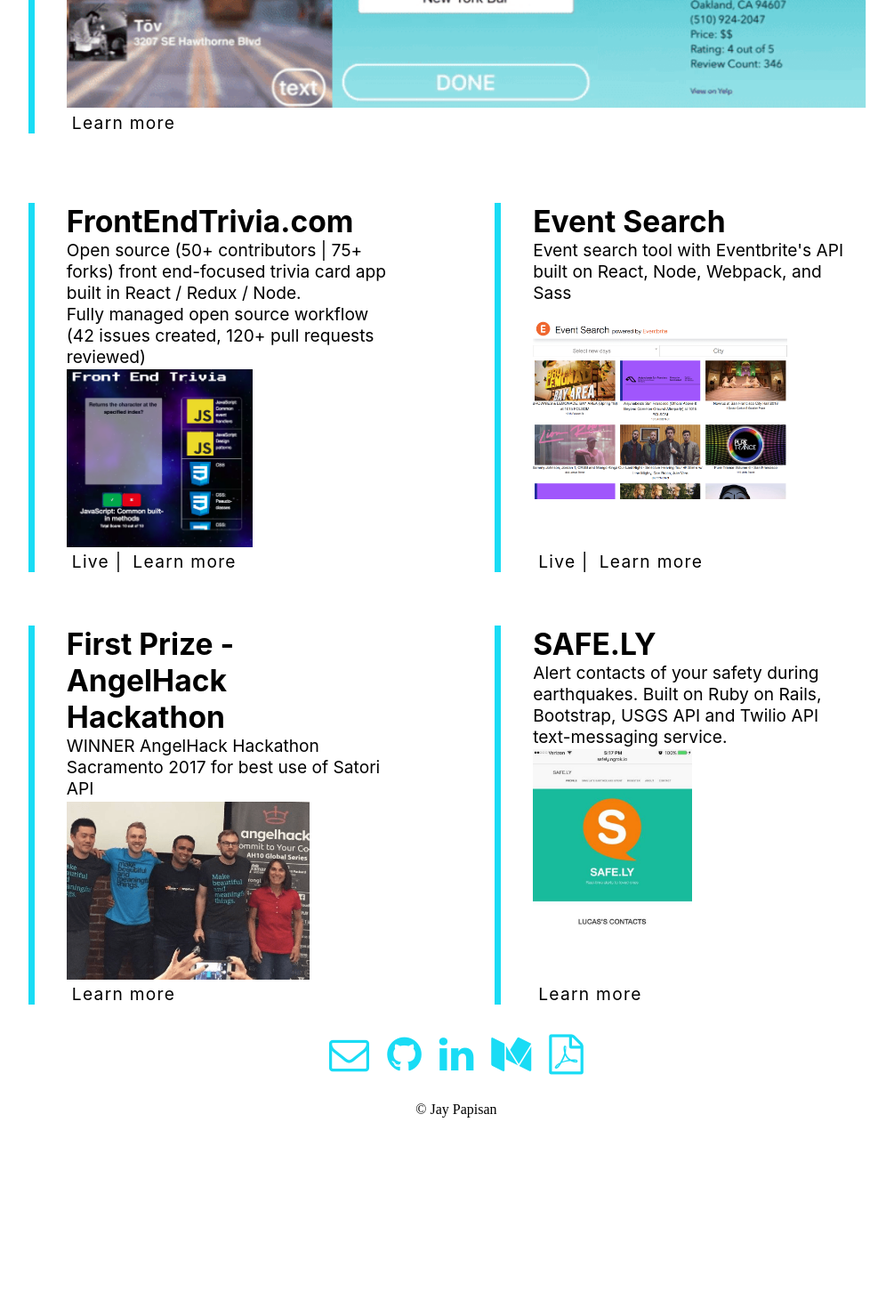
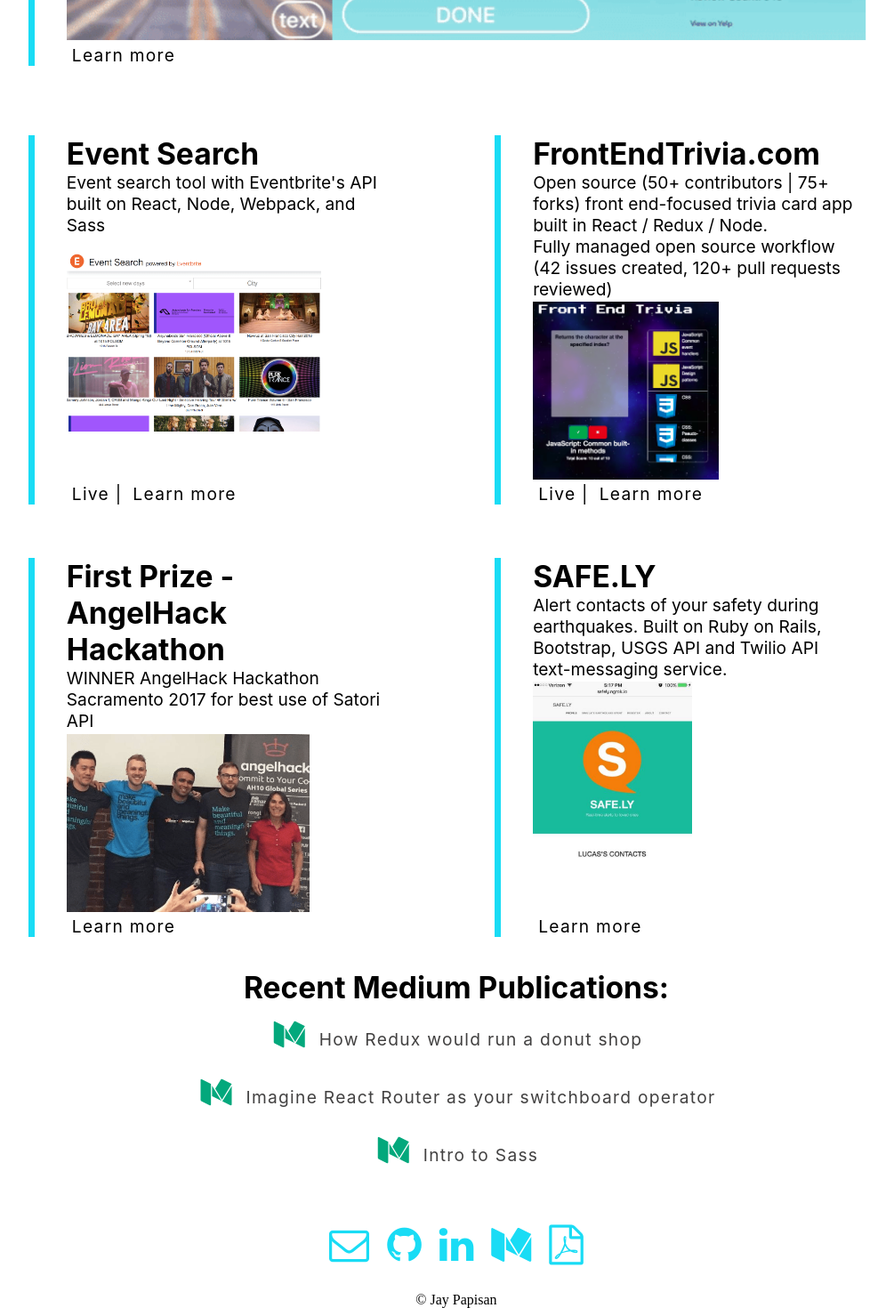
Before and after one commit to papistan/new-portfolio, a React (Create React App) app: page / in a window 1280 px wide. Shown: the part 1693-3163 px from the top of the page at 89% size, without its empty margins (127-1132 px from the left). Before the commit the page ends 2949 px from the top, so only its background shows below. Built offline with nearby package versions, Linux system fonts and the light colour scheme; some icons are missing.

Commit message:
Adds prettier, husky and lintstaged + Add medium links and formats skills icons

```diff
--- a/src/App.css
+++ b/src/App.css
@@ -1,8 +1,8 @@
-body, html {
+body,
+html {
   height: 100%;
   margin: 0;
   padding: 0;
-
 }
 
 #root {
@@ -39,22 +39,22 @@
 
 a {
   color: white;
-  text-decoration: none
+  text-decoration: none;
 }
 
 .App-header--icon {
   color: #fff;
   cursor: pointer;
   margin: 15px 10px;
-  transition: font-size .4s ease;
+  transition: font-size 0.4s ease;
 }
 
 .App-header--icon.fa {
-  font-size: 45px
+  font-size: 45px;
 }
 
 .App-header--icon:hover {
-  color:  #19dcf5;
+  color: #19dcf5;
   font-size: 65px;
 }
 
@@ -77,14 +77,15 @@
 
 .Portfolio-down-arrow {
   bottom: 50px;
-  cursor: pointer
+  cursor: pointer;
 }
 
 .Typist {
   display: inline-block;
   font-size: 58px;
   color: white;
-  font-family: -apple-system, BlinkMacSystemFont, 'Segoe UI', Roboto, Oxygen, Ubuntu, Cantarell, 'Open Sans', 'Helvetica Neue', sans-serif
+  font-family: -apple-system, BlinkMacSystemFont, "Segoe UI", Roboto, Oxygen,
+    Ubuntu, Cantarell, "Open Sans", "Helvetica Neue", sans-serif;
 }
 
 .App-title {
@@ -97,10 +98,13 @@
 }
 
 @keyframes App-header--icon {
-  from { transform: rotate(0deg); }
-  to { transform: rotate(360deg); }
+  from {
+    transform: rotate(0deg);
   }
-
+  to {
+    transform: rotate(360deg);
+  }
+}
 
 /* Skills  */
 .skills-background {
@@ -113,11 +117,16 @@
 
 .skills-highlight {
   /* must be <a> tag */
-  transition: background-size .4s ease;
-  background: linear-gradient(to bottom, transparent 62%, rgba(0, 0, 0, 0.486) 0) center left/0% 75% no-repeat;
+  transition: background-size 0.4s ease;
+  background: linear-gradient(
+      to bottom,
+      transparent 62%,
+      rgba(0, 0, 0, 0.486) 0
+    )
+    center left/0% 75% no-repeat;
   padding: 0 6px 2px 6px;
   cursor: pointer;
-  letter-spacing: .08rem;
+  letter-spacing: 0.08rem;
 }
 
 .skills-highlight:hover {
@@ -137,8 +146,6 @@
   display: -webkit-flex;
   display: flex;
   flex-wrap: wrap;
-  display: flex;
-  flex-wrap: wrap;
   margin-top: 1%;
 }
 .skills-icon {
@@ -146,23 +153,48 @@
   flex: 1;
   font-size: 110px;
   margin-top: 1%;
-  -webkit-flex: 1 1 30%;
 }
 
 /* Portfolio */
 
 .black-text {
   color: black;
-  font-family: -apple-system, BlinkMacSystemFont, 'Segoe UI', Roboto, Oxygen, Ubuntu, Cantarell, 'Open Sans', 'Helvetica Neue', sans-serif;
+  font-family: -apple-system, BlinkMacSystemFont, "Segoe UI", Roboto, Oxygen,
+    Ubuntu, Cantarell, "Open Sans", "Helvetica Neue", sans-serif;
   font-size: 3em;
 }
+
+.grey-text {
+  color: #424141;
+  font-family: -apple-system, BlinkMacSystemFont, "Segoe UI", Roboto, Oxygen,
+    Ubuntu, Cantarell, "Open Sans", "Helvetica Neue", sans-serif;
+  font-size: 1em;
+}
+
+.App-header--icon3 {
+  color: #03a87c;
+  cursor: pointer;
+  margin: 15px 10px;
+  transition: font-size 0.4s ease;
+}
+
+.App-header--icon3.fa {
+  font-size: 35px;
+}
+
+.App-header--icon3:hover {
+  color: black;
+  font-size: 45px;
+}
+
 .highlight {
   /* must be <a> tag */
-  transition: background-size .4s ease;
-  background: linear-gradient(to bottom, transparent 62%, #19dcf5 0) center left/0% 75% no-repeat;
+  transition: background-size 0.4s ease;
+  background: linear-gradient(to bottom, transparent 62%, #19dcf5 0) center
+    left/0% 75% no-repeat;
   padding: 0 6px 2px 6px;
   cursor: pointer;
-  letter-spacing: .08rem;
+  letter-spacing: 0.08rem;
 }
 
 .highlight:hover {
@@ -221,7 +253,7 @@
 }
 
 .portfolio-title {
-  padding-top: 7%;
+  padding-top: 3%;
   padding-left: 3%;
   padding-right: 3%;
 }
@@ -273,7 +305,6 @@
   max-width: 400px;
 }
 .links {
-
   font-size: 0.4em;
   bottom: 0;
 }
@@ -283,20 +314,18 @@
   justify-content: center;
 }
 
-
-
 .App-header--icon2 {
   color: #19dcf5;
   cursor: pointer;
   margin: 15px 10px;
-  transition: font-size .4s ease;
+  transition: font-size 0.4s ease;
 }
 
 .App-header--icon2.fa {
-  font-size: 45px
+  font-size: 45px;
 }
 
 .App-header--icon2:hover {
-  color:  black;
+  color: black;
   font-size: 65px;
 }
--- a/src/portfolio.js
+++ b/src/portfolio.js
@@ -1,85 +1,230 @@
-import React,{ Component } from 'react';
-
+import React, { Component } from "react";
 
 class Portfolio extends Component {
-
   render() {
     return (
       <div className="portfolio-title">
         <div>
-                    <a className="highlight black-text"><strong>Portfolio</strong></a>
+          <a className="highlight black-text">
+            <strong>Portfolio</strong>
+          </a>
         </div>
         <div className="section">
           <div className="title-items black-text">
             <h2>Scoutr</h2>
-                        <p>A tinder-style swipe card app to explore locations by neighborhood, build lists and share with friends. <br/>Built on React Native / Ruby on Rails with Yelp API. </p>
+            <p>
+              A tinder-style swipe card app to explore locations by
+              neighborhood, build lists and share with friends. <br />Built on
+              React Native / Ruby on Rails with Yelp API.{" "}
+            </p>
           </div>
           <div className="gifs">
-                        <span><img src="scoutr.png" alt="login"/></span>
+            <span>
+              <img src="scoutr.png" alt="login" />
+            </span>
           </div>
           <div className="links">
-                        <a className="highlight black-text" href="https://github.com/papistan/Scoutr/blob/master/README.md" target="_blank" rel="noopener noreferrer">Learn more</a>
+            <a
+              className="highlight black-text"
+              href="https://github.com/papistan/Scoutr/blob/master/README.md"
+              target="_blank"
+              rel="noopener noreferrer"
+            >
+              Learn more
+            </a>
           </div>
         </div>
-            <br/>
+        <br />
         <div className="smaller-projects">
           <div className="section2">
             <div className="title-items black-text">
-                            <h2>FrontEndTrivia.com</h2>
-                            <p>Open source (50+ contributors | 75+ forks) front end-focused trivia card app built in React / Redux / Node. <br/>Fully managed open source workflow (42 issues created, 120+ pull requests reviewed) </p>
+              <h2>Event Search</h2>
+              <p>
+                Event search tool with Eventbrite's API built on React, Node,
+                Webpack, and Sass{" "}
+              </p>
             </div>
             <div className="gifs">
-                            <span><img src="frontendtrivia.png" alt="front end trivia"/></span>
+              <span>
+                <img src="event.png" alt="event brite" />
+              </span>
             </div>
             <div className="links">
-                            <span><a className="highlight black-text" href="http://www.frontendtrivia.com" target="_blank" rel="noopener noreferrer">Live |</a>
-                            <a className="highlight black-text" href="https://github.com/papistan/FrontEndTrivia" target="_blank" rel="noopener noreferrer">Learn more</a></span>
+              <span>
+                <a
+                  className="highlight black-text"
+                  href="https://radiant-savannah-62825.herokuapp.com/"
+                  target="_blank"
+                  rel="noopener noreferrer"
+                >
+                  Live |
+                </a>
+                <a
+                  className="highlight black-text"
+                  href="https://github.com/papistan/eventbrite"
+                  target="_blank"
+                  rel="noopener noreferrer"
+                >
+                  Learn more
+                </a>
+              </span>
             </div>
           </div>
-                <br/>
+          <br />
           <div className="section2">
             <div className="title-items black-text">
-                            <h2>Event Search</h2>
-                            <p>Event search tool with Eventbrite's API built on React, Node, Webpack, and Sass </p>
+              <h2>FrontEndTrivia.com</h2>
+              <p>
+                Open source (50+ contributors | 75+ forks) front end-focused
+                trivia card app built in React / Redux / Node. <br />Fully
+                managed open source workflow (42 issues created, 120+ pull
+                requests reviewed){" "}
+              </p>
             </div>
             <div className="gifs">
-                            <span><img src="event.png" alt="event brite"/></span>
+              <span>
+                <img src="frontendtrivia.png" alt="front end trivia" />
+              </span>
             </div>
             <div className="links">
-                            <span><a className="highlight black-text" href="https://radiant-savannah-62825.herokuapp.com/" target="_blank" rel="noopener noreferrer">Live |</a>
-                            <a className="highlight black-text" href="https://github.com/papistan/eventbrite" target="_blank" rel="noopener noreferrer">Learn more</a></span>
+              <span>
+                <a
+                  className="highlight black-text"
+                  href="http://www.frontendtrivia.com"
+                  target="_blank"
+                  rel="noopener noreferrer"
+                >
+                  Live |
+                </a>
+                <a
+                  className="highlight black-text"
+                  href="https://github.com/papistan/FrontEndTrivia"
+                  target="_blank"
+                  rel="noopener noreferrer"
+                >
+                  Learn more
+                </a>
+              </span>
             </div>
           </div>
-                 <br/>
+          <br />
           <div className="section2">
             <div className="title-items black-text">
               <h2>First Prize - AngelHack Hackathon</h2>
-                            <p>WINNER AngelHack Hackathon Sacramento 2017 for best use of Satori API </p>
+              <p>
+                WINNER AngelHack Hackathon Sacramento 2017 for best use of
+                Satori API{" "}
+              </p>
             </div>
             <div className="gifs">
-                            <span><img src="satori.png" alt="winner"/></span>
+              <span>
+                <img src="satori.png" alt="winner" />
+              </span>
             </div>
             <div className="links">
-                            <span><a className="highlight black-text" href="http://www.hackathon.io/projects/16197" target="_blank" rel="noopener noreferrer">Learn more</a></span>
+              <span>
+                <a
+                  className="highlight black-text"
+                  href="http://www.hackathon.io/projects/16197"
+                  target="_blank"
+                  rel="noopener noreferrer"
+                >
+                  Learn more
+                </a>
+              </span>
             </div>
           </div>
-                    <br/>
+          <br />
           <div className="section2">
             <div className="title-items black-text">
               <h2>SAFE.LY</h2>
-                            <p>Alert contacts of your safety during earthquakes. Built on Ruby on Rails, Bootstrap, USGS API and Twilio API text-messaging service.</p>
+              <p>
+                Alert contacts of your safety during earthquakes. Built on Ruby
+                on Rails, Bootstrap, USGS API and Twilio API text-messaging
+                service.
+              </p>
             </div>
             <div className="gifs">
-                            <span><img src="safely.jpg" alt="safely"/></span>
+              <span>
+                <img src="safely.jpg" alt="safely" />
+              </span>
             </div>
             <div className="links">
-                            <span><a className="highlight black-text" href="https://github.com/papistan/safe.ly/blob/master/README.md" target="_blank" rel="noopener noreferrer">Learn more</a></span>
+              <span>
+                <a
+                  className="highlight black-text"
+                  href="https://github.com/papistan/safe.ly/blob/master/README.md"
+                  target="_blank"
+                  rel="noopener noreferrer"
+                >
+                  Learn more
+                </a>
+              </span>
             </div>
           </div>
         </div>
-                <br/>
+        <br />
+        <br />
+        <div>
+          <div className="title-items black-text">
+            <h2>Recent Medium Publications:</h2>
+            <div className="links">
+              <a
+                href="https://medium.com/@jpapisan"
+                target="_blank"
+                rel="noopener noreferrer"
+              >
+                <i className="fa fa-medium App-header--icon3" />
+              </a>
+              <a
+                className="highlight grey-text"
+                href="https://codeburst.io/how-redux-would-run-a-donut-shop-52af6dbd59b0"
+                target="_blank"
+                rel="noopener noreferrer"
+              >
+                How Redux would run a donut shop
+              </a>
             </div>
-        )
+            <div className="links">
+              <a
+                href="https://medium.com/@jpapisan"
+                target="_blank"
+                rel="noopener noreferrer"
+              >
+                <i className="fa fa-medium App-header--icon3" />
+              </a>
+              <a
+                className="highlight grey-text"
+                href="https://medium.freecodecamp.org/imagine-react-router-as-your-switchboard-operator-f4f1ac22188c"
+                target="_blank"
+                rel="noopener noreferrer"
+              >
+                Imagine React Router as your switchboard operator
+              </a>
+            </div>
+            <div className="links">
+              <a
+                href="https://medium.com/@jpapisan"
+                target="_blank"
+                rel="noopener noreferrer"
+              >
+                <i className="fa fa-medium App-header--icon3" />
+              </a>
+              <a
+                className="highlight grey-text"
+                href="https://codeburst.io/intro-to-sass-386eb8f2e005"
+                target="_blank"
+                rel="noopener noreferrer"
+              >
+                Intro to Sass
+              </a>
+            </div>
+          </div>
+        </div>
+        <br />
+        <br />
+      </div>
+    );
   }
 }
 
```
Also changed, not shown: package.json (+10 -1 lines), 1 other file (tests, documents, lock files or other folders). Lines whose indentation alone changed are shown as unchanged.
